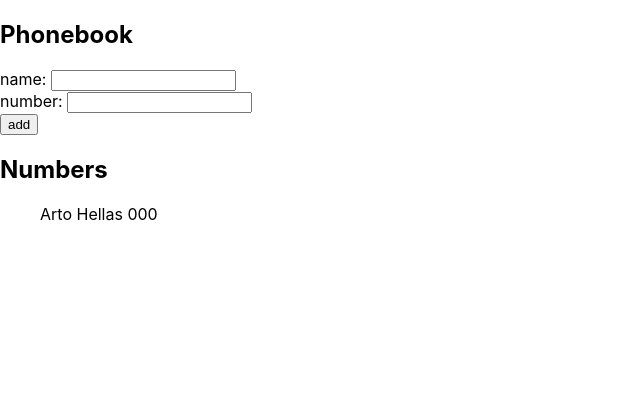
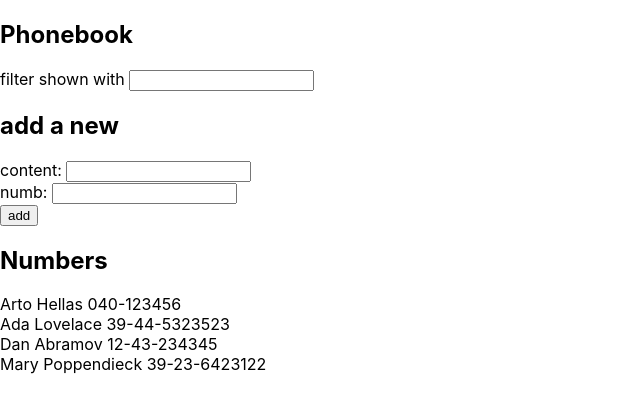
Before and after one commit to farid555/Fullstack_2020, a React (Create React App) app in the folder part2/phonebook/: page / in a window 1280 px wide. Shown: the top 412 px of the page, without its empty margins (0-640 px from the left). Built offline with nearby package versions, Linux system fonts and the light colour scheme.

Commit message:
Exercise 2.9

```diff
--- a/part2/phonebook/src/App.js
+++ b/part2/phonebook/src/App.js
@@ -2,11 +2,15 @@ import React, { useState } from 'react'
 
 const App = () => {
   const [persons, setPersons] = useState([
-    { content: 'Arto Hellas', numb: '000' },
+    { content: 'Arto Hellas', numb: '040-123456' },
+    { content: 'Ada Lovelace', numb: '39-44-5323523' },
+    { content: 'Dan Abramov', numb: '12-43-234345' },
+    { content: 'Mary Poppendieck', numb: '39-23-6423122' }
   ])
+
   const [newName, setNewName] = useState('')
   const [newNumber, setNewNumber] = useState('')
-
+  const [filterName, filter] = useState('')
 
 
 
@@ -31,15 +35,20 @@ const App = () => {
     setPersons(persons.concat(noteObject))
     setNewName('')
     setNewNumber('')
+
   }
 
-  const handleNoteaChange = (event) => {
+  const handleChangename = (event) => {
     console.log(event.target.value)
     setNewName(event.target.value)
   }
-  const handleNotebChange = (event) => {
+  const handleChangenumber = (event) => {
     console.log(event.target.value)
     setNewNumber(event.target.value)
+  }
+  const handlefilterChange = (event) => {
+    console.log(event.target.value)
+    filter(event.target.value)
   }
 
 
@@ -48,8 +57,10 @@ const App = () => {
       <h2>Phonebook</h2>
       <form onSubmit={addInfo}>
         <div>
-          name: <input value={newName} onChange={handleNoteaChange} />
-          <div> number: <input value={newNumber} onChange={handleNotebChange} /> </div>
+          <div> filter shown with <input value={filterName} onChange={handlefilterChange} /> </div>
+          <h2>add a new</h2>
+          content: <input value={filterName} onChange={handleChangename} />
+          <div> numb: <input value={newNumber} onChange={handleChangenumber} /> </div>
         </div>
         <div>
           <button type="submit">add</button>
@@ -58,15 +69,14 @@ const App = () => {
       <h2>Numbers</h2>
 
       <div>
-        <ul>
 
-          {persons.map(note =>
-            <div key={note.content}> {note.content} {note.numb}
-            </div>
 
-          )}
+        {persons.filter(note => note.content.toLowerCase().includes(filterName.toLowerCase())).map(note => <div key={note.content}> {note.content} {note.numb}
+        </div>
 
-        </ul>
+        )}
+
+
 
       </div>
 
```
